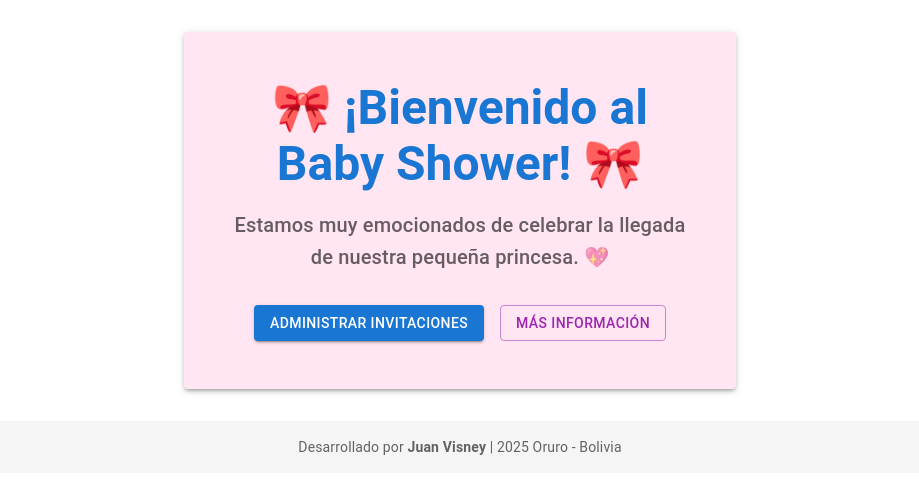
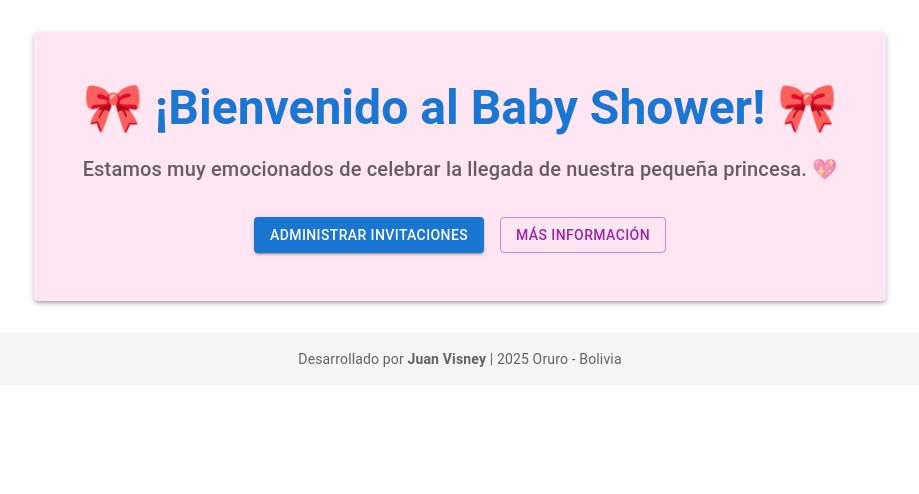
Before and after one commit to jvcodeXD/baby-shower-frontend, a Next.js app: page / in a window 1280 px wide. Shown: the top 494 px of the page, without its empty margins (180-1099 px from the left). Built offline with nearby package versions, Linux system fonts and the light colour scheme.

Commit message:
correccion

```diff
--- a/app/page.tsx
+++ b/app/page.tsx
@@ -6,12 +6,18 @@ export default function Home() {
   const router = useRouter();
 
   return (
-    <Container maxWidth="sm">
+    <>
+      <Container maxWidth="md">
         <Paper
           elevation={3}
           sx={{ p: 6, mt: 4, textAlign: "center", bgcolor: "#ffe6f2" }}
         >
-        <Typography variant="h3" fontWeight="bold" color="primary" gutterBottom>
+          <Typography
+            variant="h3"
+            fontWeight="bold"
+            color="primary"
+            gutterBottom
+          >
             🎀 ¡Bienvenido al Baby Shower! 🎀
           </Typography>
           <Typography variant="h6" color="textSecondary" gutterBottom>
@@ -38,5 +44,6 @@ export default function Home() {
           </Box>
         </Paper>
       </Container>
+    </>
   );
 }
```
Lines whose indentation alone changed are shown as unchanged.
